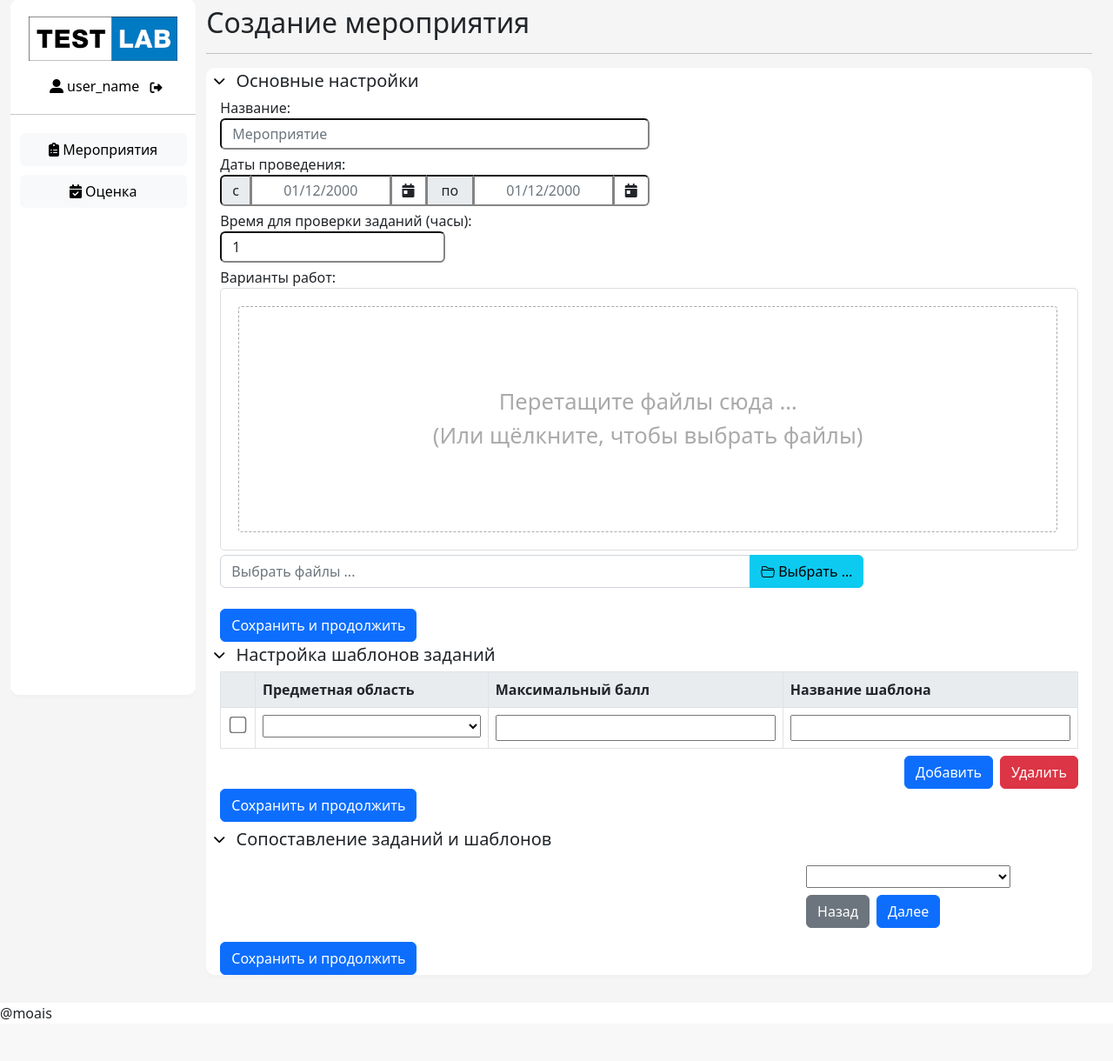
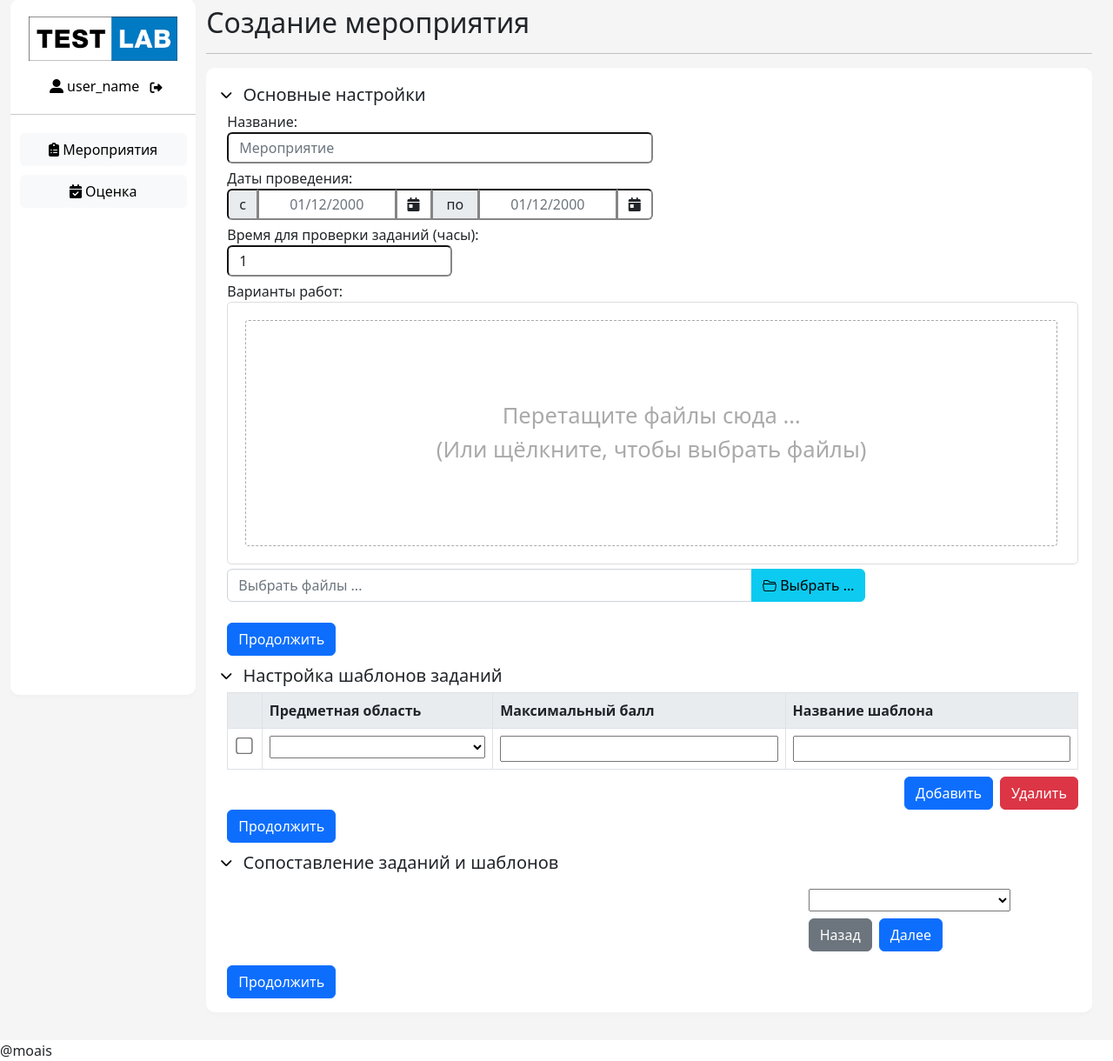
Before and after one commit to ScarlettD1/RIPC, a Django app: page /create_event in a window 1280 px wide. Shown: the part 17-1237 px from the top of the page at 87% size. Before the commit the page ends 1190 px from the top, so only its background shows below. Run offline with Django 4.2, Linux system fonts and the light colour scheme; the visitor is signed in with stand-in values (Sample User, id 1); some libraries are stand-ins or nearby versions.

Commit message:
Перенёс скрипты, поправил страницу создания

```diff
--- /dev/null
+++ b/ripc/static/js/pages/create_event.js
@@ -0,0 +1,30 @@
+$('#inputCalendar .input-daterange').datepicker({
+    format: "dd/mm/yyyy",
+    language: "ru",
+    orientation: "bottom right",
+    autoclose: true,
+    todayHighlight: true
+});
+
+$("#inputEventFiles").fileinput({
+    theme: "fa5",
+    language: "ru",
+    uploadUrl: "/",
+    uploadAsync: true,
+    allowedFileExtensions: ["pdf"],
+    removeFromPreviewOnError: true,
+    browseClass: "btn btn-info",
+    mainClass: "d-grid w-75",
+    showClose: false,
+    showUpload: false,
+    enableResumableUpload: true,
+    initialPreviewAsData: true,
+    preferIconicPreview: true,
+    previewFileIcon: '<i class="fas fa-file"></i>',
+    previewFileIconSettings: {
+        'pdf': '<i class="fas fa-file-pdf text-danger"></i>',
+    },
+    fileActionSettings: {
+        showZoom: false
+    }
+});
--- a/ripc/templates/main_pages/create_event.html
+++ b/ripc/templates/main_pages/create_event.html
@@ -16,7 +16,8 @@
         <hr>
     </header>
     <main class="page-block">
-        <div>
+        <div class="main-settings pt-3 ms-2">
+            <div class="head">
                 <button class="d-inline image-button btn btn-sm btn-light">
                     <i class="fas fa-chevron-down"></i>
                 </button>
@@ -50,9 +51,11 @@
                 <div class="file-loading">
                     <input id="inputEventFiles" name="inp-theme-fa5-2[]" type="file" accept="application/pdf" data-browse-on-zone-click="true" multiple required>
                 </div>
-            <input class="mt-4 btn btn-primary" type="submit" value="Сохранить и продолжить"/>
+                <input class="mt-4 btn btn-primary" type="submit" value="Продолжить"/>
             </form>
-        <div>
+        </div>
+        <div class="templates-settings mt-2 ms-2">
+            <div class="head">
                 <button class="d-inline image-button btn btn-sm btn-light">
                     <i class="fas fa-chevron-down"></i>
                 </button>
@@ -85,13 +88,16 @@
                     <button type="button" class="btn btn-primary">Добавить</button>
                     <button type="button" class="btn btn-danger ms-2">Удалить</button>
                 </div>
-            <input class="btn btn-primary" type="submit" value="Сохранить и продолжить"/>
+                <input class="btn btn-primary" type="submit" value="Продолжить"/>
             </form>
-        <div class="create-event-form">
+        </div>
+        <div class="matching-templates mt-2 ms-2 pb-3">
+            <div class="head">
                 <button class="d-inline image-button btn btn-sm btn-light">
                     <i class="fas fa-chevron-down"></i>
                 </button>
                 <h5 class="align-middle d-inline">Сопоставление заданий и шаблонов</h5>
+            </div>
             <div class="row px-3 py-3">
                 <div class="col-8">
                     <img class="w-100" id="templateImage" src="">
@@ -108,41 +114,10 @@
                     </form>
                 </div>
             </div>
-            <input class="mx-3 btn btn-primary" type="submit" value="Сохранить и продолжить"/>
+            <input class="btn btn-primary mx-3" type="submit" value="Продолжить"/>
         </div>
     </main>
 {% endblock %}
 {% block scripts %}
-    <script>
-        $('#inputCalendar .input-daterange').datepicker({
-            format: "dd/mm/yyyy",
-            language: "ru",
-            orientation: "bottom right",
-            autoclose: true,
-            todayHighlight: true
-        });
-
-        $("#inputEventFiles").fileinput({
-            theme: "fa5",
-            language: "ru",
-            uploadUrl: "/",
-            uploadAsync: true,
-            allowedFileExtensions: ["pdf"],
-            removeFromPreviewOnError: true,
-            browseClass: "btn btn-info",
-            mainClass: "d-grid w-75",
-            showClose: false,
-            showUpload: false,
-            enableResumableUpload: true,
-            initialPreviewAsData: true,
-            preferIconicPreview: true,
-            previewFileIcon: '<i class="fas fa-file"></i>',
-            previewFileIconSettings: {
-                'pdf': '<i class="fas fa-file-pdf text-danger"></i>',
-            },
-            fileActionSettings: {
-                showZoom: false
-            }
-        });
-    </script>
+    <script src="{% static 'js/pages/create_event.js' %}"></script>
 {% endblock %}
```
Lines whose indentation alone changed are shown as unchanged.
